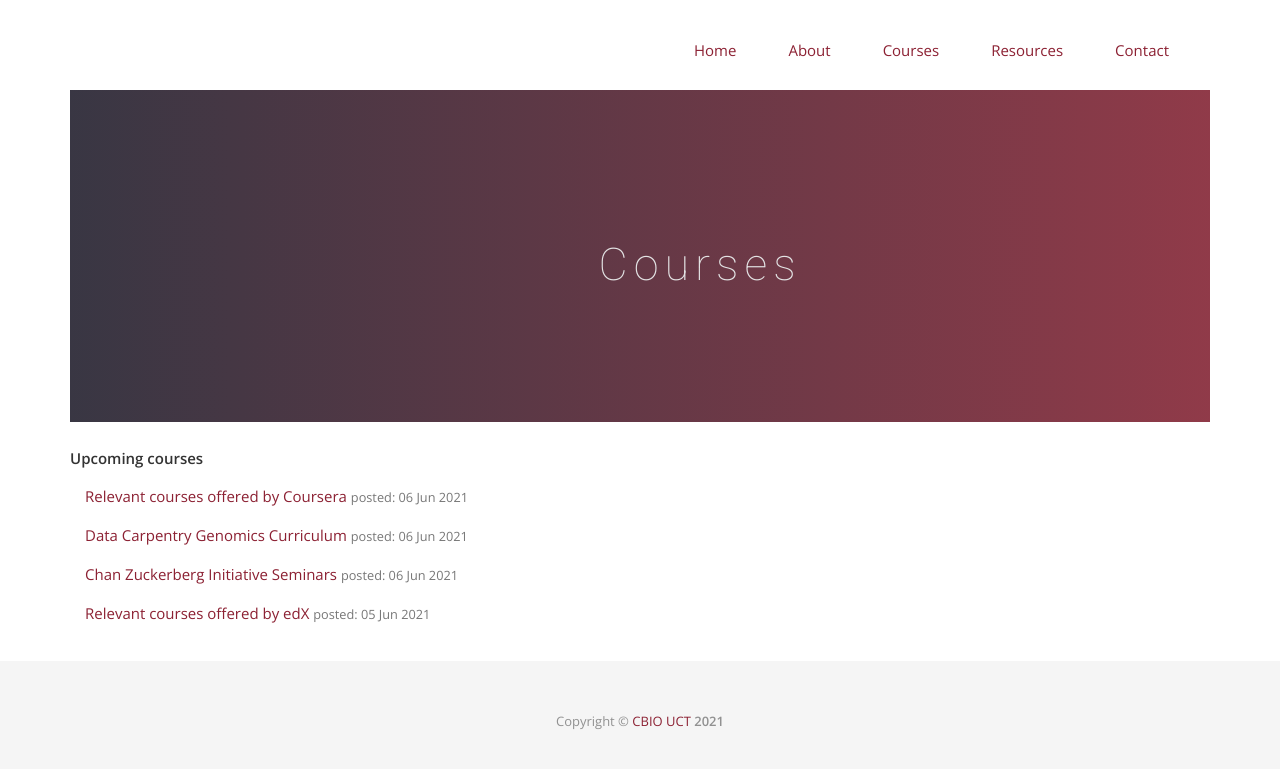
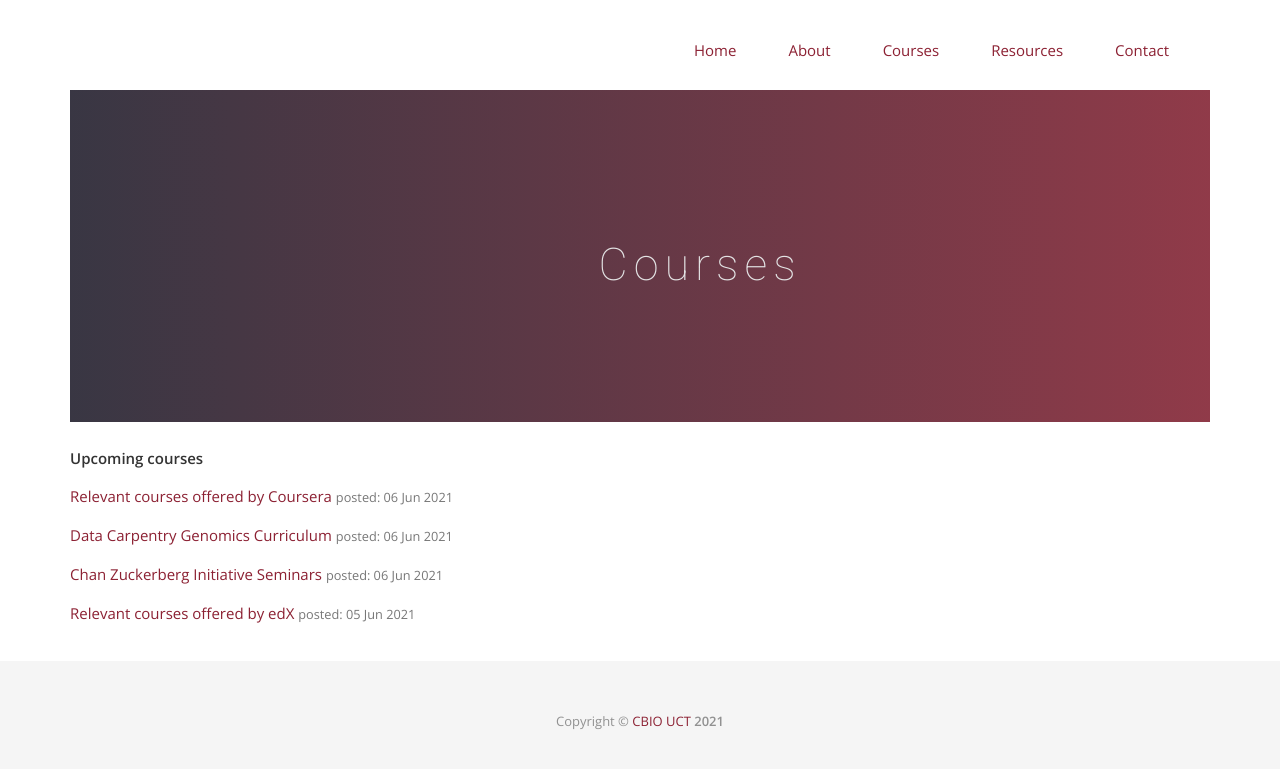
Before and after one commit to pmaturure3/ngsacad, a Jekyll site: the page built from courses.html, in a window 1280 px wide. Shown: the top 769 px of the page. Built offline with Jekyll 4.4.1, drawn with Linux system fonts in a browser that asks for light colours; nearby versions of some CDN libraries; some web fonts are replaced; comment, search, counter and statistics services are not loaded.

Commit message:
added a bootstrap row on courses

```diff
--- a/courses.html
+++ b/courses.html
@@ -19,12 +19,13 @@
 
   </div>
 
-
+  <div class="row">
 
     <ul>
       {% for post in site.posts %}
       <li>
-      <p><a href="{{ site.baseurl }}{{ post.url }}">{{ post.title }}</a> <small class="text-muted">posted: {{ post.date
+        <p><a href="{{ site.baseurl }}{{ post.url }}">{{ post.title }}</a> <small class="text-muted">posted: {{
+            post.date
             |
             date_to_string}} </small>
         </p>
@@ -32,7 +33,7 @@
       {% endfor %}
     </ul>
 
-
+  </div>
 
 </div>
 
```
Lines whose indentation alone changed are shown as unchanged.
